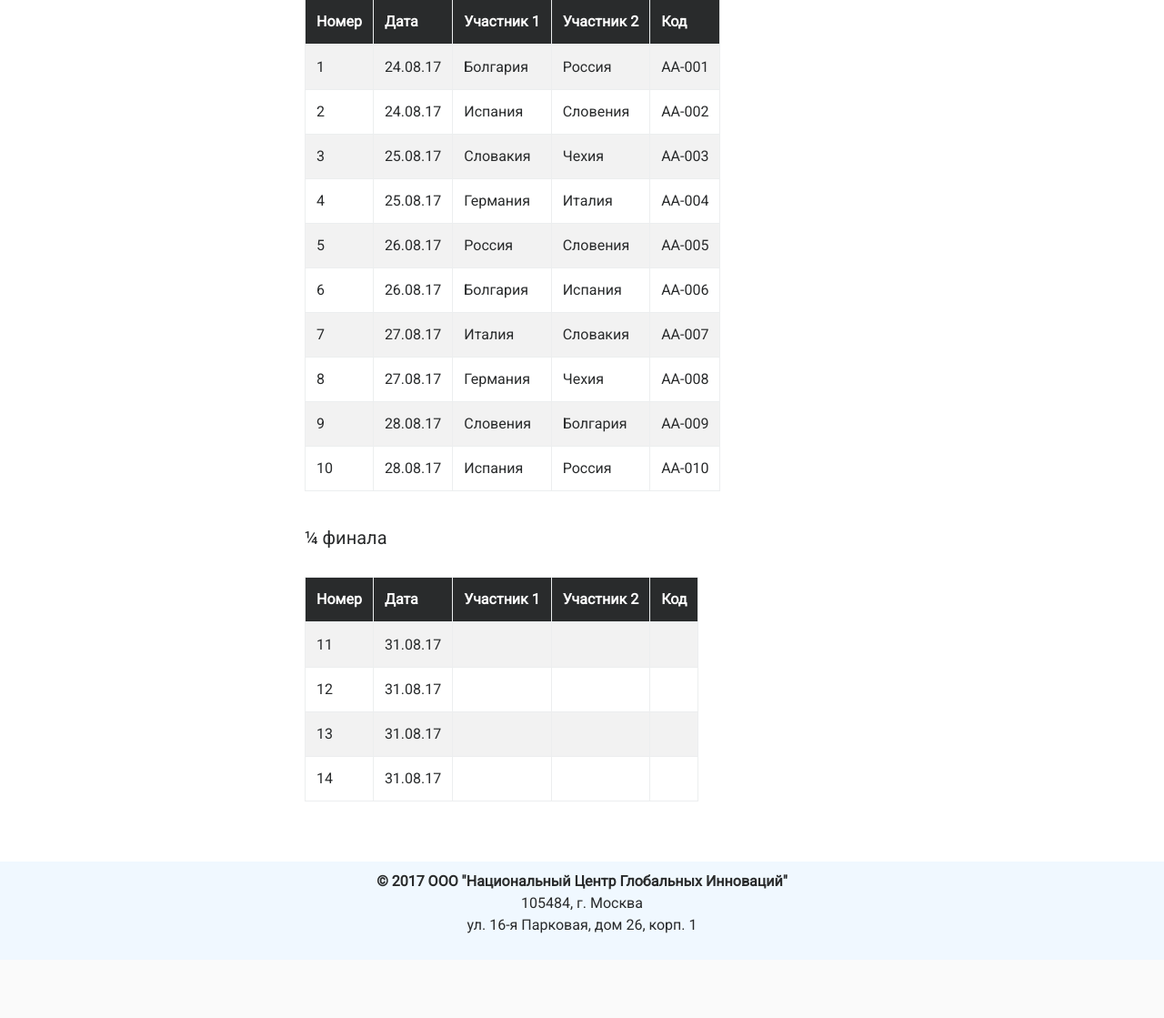
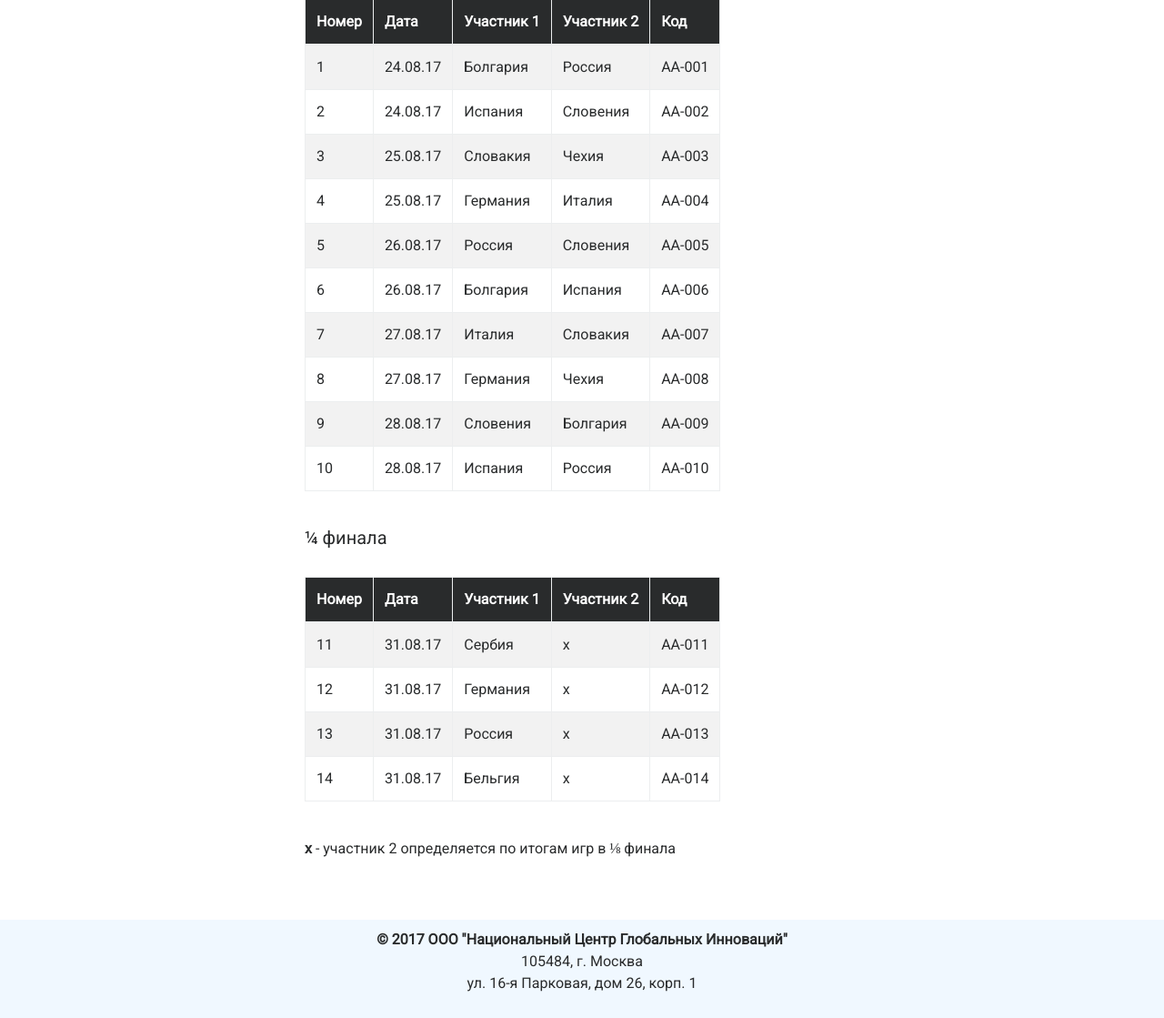
Before and after one commit to kaa-it/omniliner, a Flask app: page /play/volleyball/europe_champ_2017/games.html in a window 1280 px wide. Shown: the part 896-2015 px from the top of the page at 91% size. Before the commit the page ends 1922 px from the top, so only its background shows below. Run offline with Flask 2, Linux system fonts and the light colour scheme; some libraries are stand-ins or nearby versions.

Commit message:
Fix codes for volleyball

```diff
--- a/app/templates/play/volleyball/europe_champ_2017/games.html
+++ b/app/templates/play/volleyball/europe_champ_2017/games.html
@@ -137,35 +137,39 @@
         <tr>
             <td>11</td>
             <td>31.08.17</td>
-            <td></td>
-            <td></td>
-            <td></td>
+            <td>Сербия</td>
+            <td>x</td>
+            <td>AA-011</td>
         </tr>
 
         <tr>
             <td>12</td>
             <td>31.08.17</td>
-            <td></td>
-            <td></td>
-            <td></td>
+            <td>Германия</td>
+            <td>x</td>
+            <td>AA-012</td>
         </tr>
 
         <tr>
             <td>13</td>
             <td>31.08.17</td>
-            <td></td>
-            <td></td>
-            <td></td>
+            <td>Россия</td>
+            <td>x</td>
+            <td>AA-013</td>
         </tr>
 
         <tr>
             <td>14</td>
             <td>31.08.17</td>
-            <td></td>
-            <td></td>
-            <td></td>
+            <td>Бельгия</td>
+            <td>x</td>
+            <td>AA-014</td>
         </tr>
     </tbody>
 </table>
 
+<br>
+
+<p><strong>x</strong> - участник 2 определяется по итогам игр в ⅛ финала</p>
+
 {% endblock %}
```
